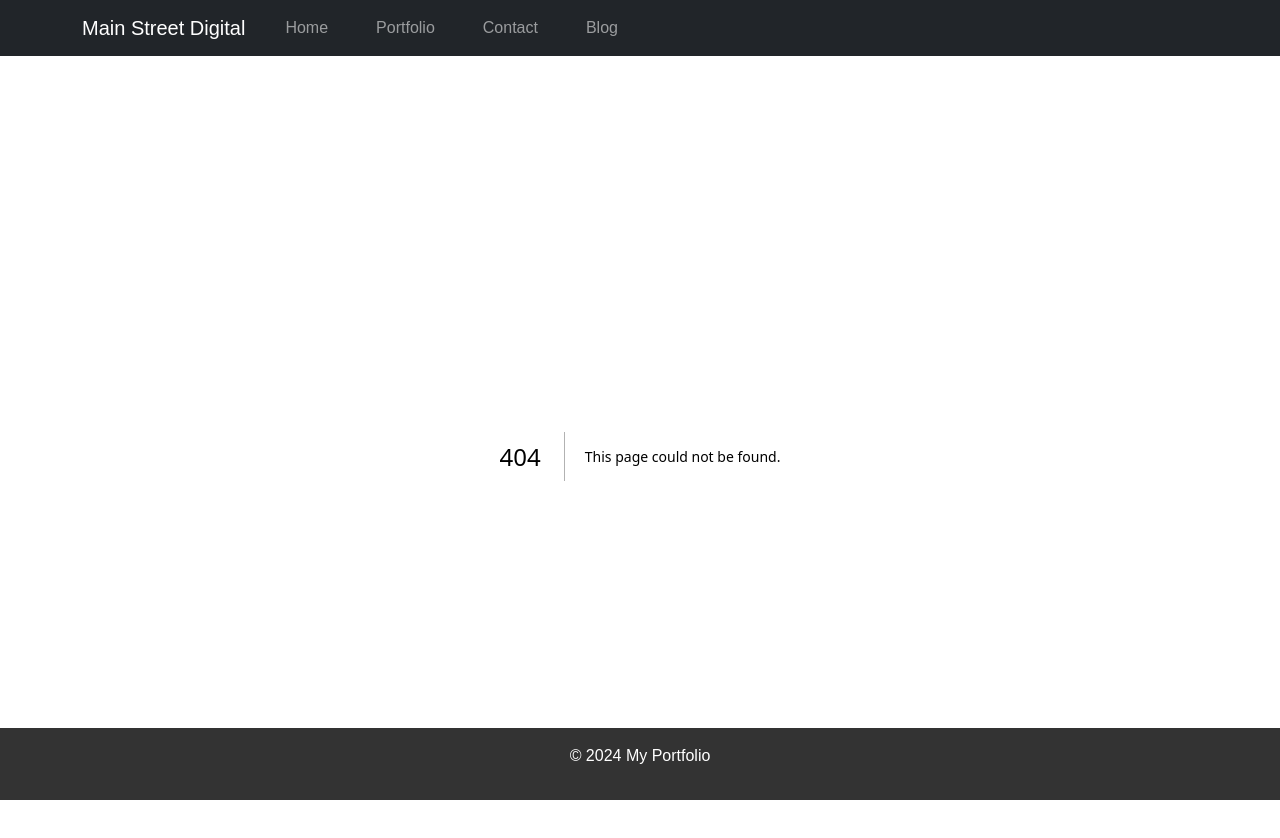
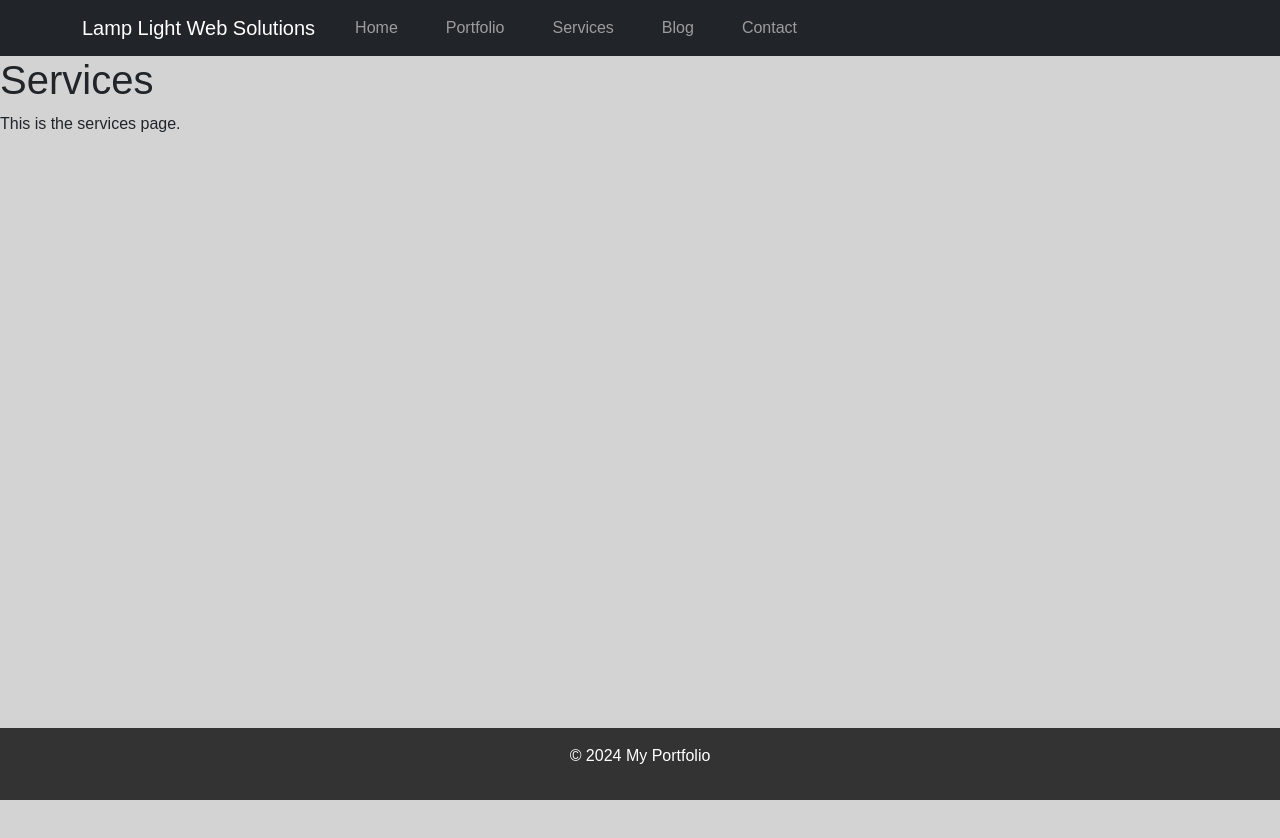
Before and after one commit to grantmacmillan/main-street-digital, a Next.js app: page /our-services in a window 1280 px wide. Before the commit this address had no page. Shown: the top 838 px of the page. After the commit the page ends 800 px from the top, so only its background shows below. Built offline with nearby package versions, Linux system fonts and the light colour scheme.

Commit message:
Lamp light rebrand

```diff
--- a/app/components/CustomNavbar.js
+++ b/app/components/CustomNavbar.js
@@ -9,7 +9,7 @@ const CustomNavbar = () => {
     return (
         <nav className="navbar navbar-expand-lg navbar-dark bg-dark">
             <div className="container">
-                <a className="navbar-brand" href="/">Main Street Digital</a>
+                <a className="navbar-brand" href="/">Lamp Light Web Solutions</a>
                 <button
                     className="navbar-toggler"
                     type="button"
@@ -29,10 +29,13 @@ const CustomNavbar = () => {
                             <Link href="/portfolio" className="nav-link" onClick={() => setExpanded(false)}>Portfolio</Link>
                         </li>
                         <li className="nav-item">
-                            <Link href="/contact" className="nav-link" onClick={() => setExpanded(false)}>Contact</Link>
+                            <Link href="/our-services" className="nav-link" onClick={() => setExpanded(false)}>Services</Link>
                         </li>
                         <li className="nav-item">
                             <Link href="/blog" className="nav-link" onClick={() => setExpanded(false)}>Blog</Link>
+                        </li>
+                        <li className="nav-item">
+                            <Link href="/contact" className="nav-link" onClick={() => setExpanded(false)}>Contact</Link>
                         </li>
                     </ul>
                 </div>
--- a/app/contact/page.js
+++ b/app/contact/page.js
@@ -1,5 +1,5 @@
 export const metadata = {
-    title: 'Main Street Digital - Contact',
+    title: 'Lamp Light Web Solutions - Contact',
     description: 'Generated by create next app',
 };
 
--- a/app/layout.js
+++ b/app/layout.js
@@ -6,7 +6,7 @@ import CustomNavbar from './components/CustomNavbar';
 const inter = Inter({ subsets: ['latin'] });
 
 export const metadata = {
-  title: 'Main Street Digital',
+  title: 'Lamp Light Web Solutions',
   description: 'Generated by create next app',
 };
 
--- /dev/null
+++ b/app/our-services/page.js
@@ -0,0 +1,13 @@
+export const metadata = {
+    title: 'Lamp Light Web Solutions - Our Services',
+    description: 'Generated by create next app',
+};
+
+export default function Services() {
+    return (
+        <div>
+            <h1>Services</h1>
+            <p>This is the services page.</p>
+        </div>
+    );
+}
--- a/app/page.js
+++ b/app/page.js
@@ -2,7 +2,7 @@ import Image from "next/image";
 import styles from "./page.module.css";
 
 export const metadata = {
-  title: 'Grant MacMillan - Home',
+  title: 'Lamp Light Web Solutions - Home',
   description: 'Generated by create next app',
 };
 
--- a/app/portfolio/page.js
+++ b/app/portfolio/page.js
@@ -1,5 +1,5 @@
 export const metadata = {
-    title: 'Main Street Digital - Portfolio',
+    title: 'Lamp Light Web Solutions - Portfolio',
     description: 'Generated by create next app',
 };
 
```
